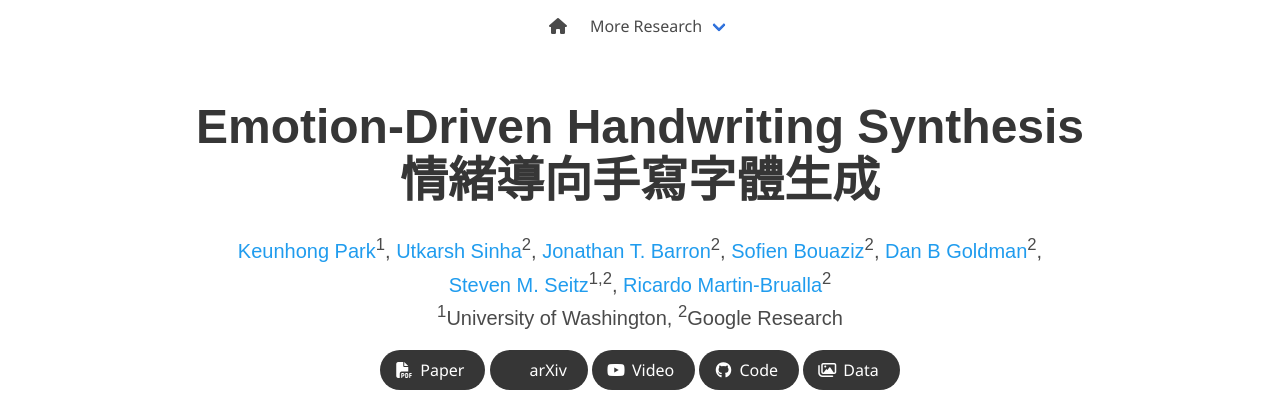
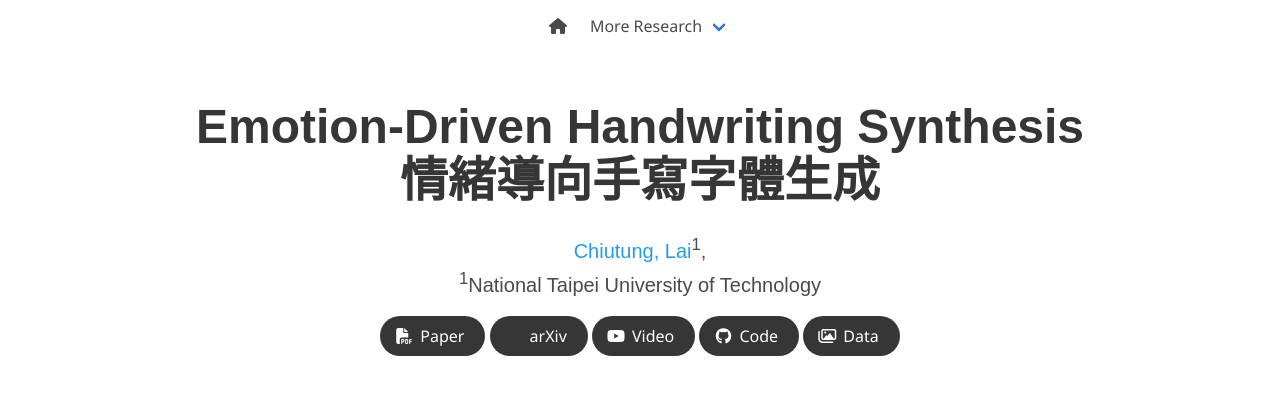
Before and after one commit to lctung/font, a plain HTML site: page index.html in a window 1280 px wide. Shown: the top 399 px of the page. Drawn offline with nearby package versions, Linux system fonts and the light colour scheme; some icons are missing; a web font is replaced by a local one.

Commit message:
upload index.html

```diff
--- a/index.html
+++ b/index.html
@@ -91,29 +91,11 @@
           <h1 class="title is-1 publication-title">Emotion-Driven Handwriting Synthesis <br> 情緒導向手寫字體生成</h1>
           <div class="is-size-5 publication-authors">
             <span class="author-block">
-              <a href="https://keunhong.com">Keunhong Park</a><sup>1</sup>,</span>
-            <span class="author-block">
-              <a href="https://utkarshsinha.com">Utkarsh Sinha</a><sup>2</sup>,</span>
-            <span class="author-block">
-              <a href="https://jonbarron.info">Jonathan T. Barron</a><sup>2</sup>,
-            </span>
-            <span class="author-block">
-              <a href="http://sofienbouaziz.com">Sofien Bouaziz</a><sup>2</sup>,
-            </span>
-            <span class="author-block">
-              <a href="https://www.danbgoldman.com">Dan B Goldman</a><sup>2</sup>,
-            </span>
-            <span class="author-block">
-              <a href="https://homes.cs.washington.edu/~seitz/">Steven M. Seitz</a><sup>1,2</sup>,
-            </span>
-            <span class="author-block">
-              <a href="http://www.ricardomartinbrualla.com">Ricardo Martin-Brualla</a><sup>2</sup>
-            </span>
+              <a href="https://github.com/lctung">Chiutung, Lai</a><sup>1</sup>,</span>
           </div>
 
           <div class="is-size-5 publication-authors">
-            <span class="author-block"><sup>1</sup>University of Washington,</span>
-            <span class="author-block"><sup>2</sup>Google Research</span>
+            <span class="author-block"><sup>1</sup>National Taipei University of Technology</span>
           </div>
 
           <div class="column has-text-centered">
```
